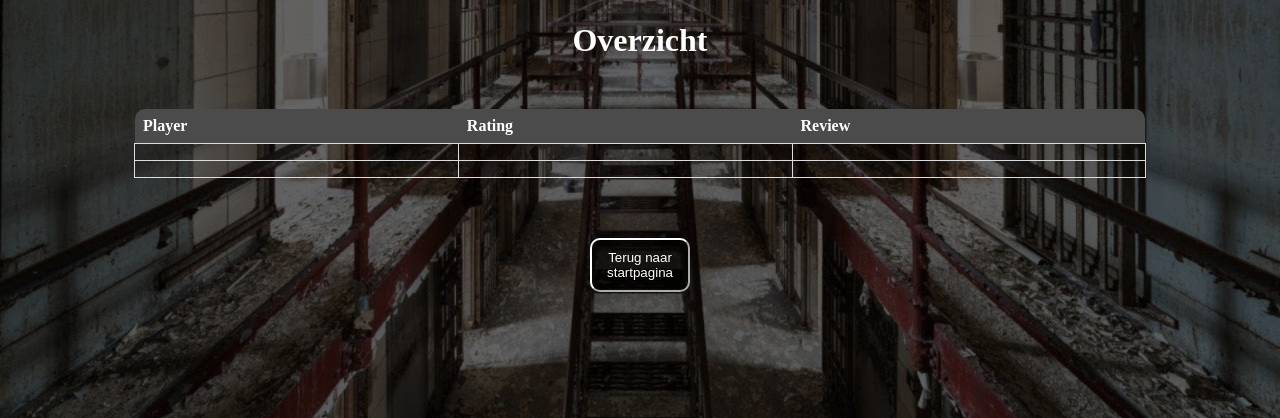
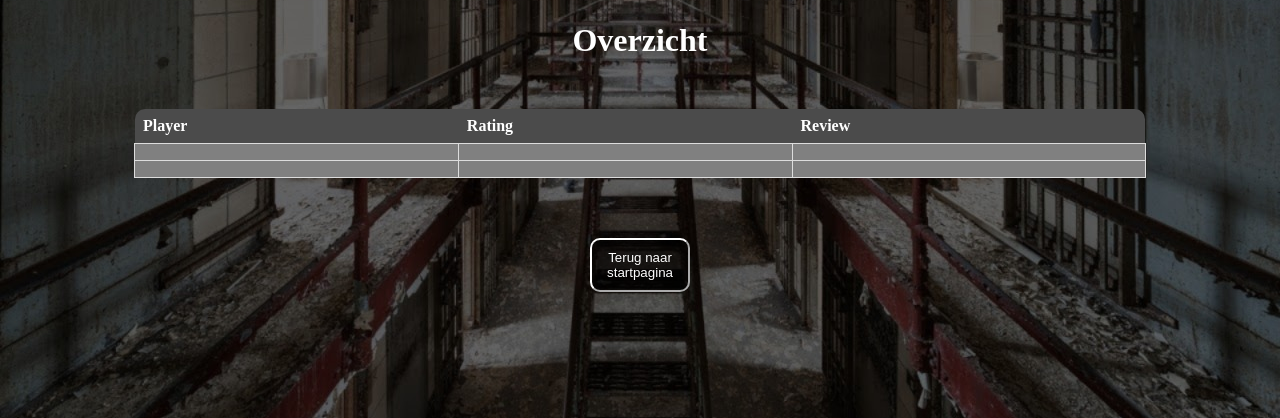
Before and after one commit to DjanoVanEijk/OMD-Escape-Room-P3, a PHP site: page /rooms/overzichtPagina.php in a window 1280 px wide. Shown: the part 287-705 px from the top of the page. Run offline with PHP 8.4, Linux system fonts and the light colour scheme; data comes from the database, SQL or seed files in the repository; lists and menus that the app fills with data are empty.

Commit message:
overupdate

```diff
--- a/css/style.css
+++ b/css/style.css
@@ -393,6 +393,10 @@ table th {
   border: none;
 }
 
+table td {
+  background-color: grey;
+}
+
 .border1{
   border-top-left-radius: 10px;
   border-right: none;
```
